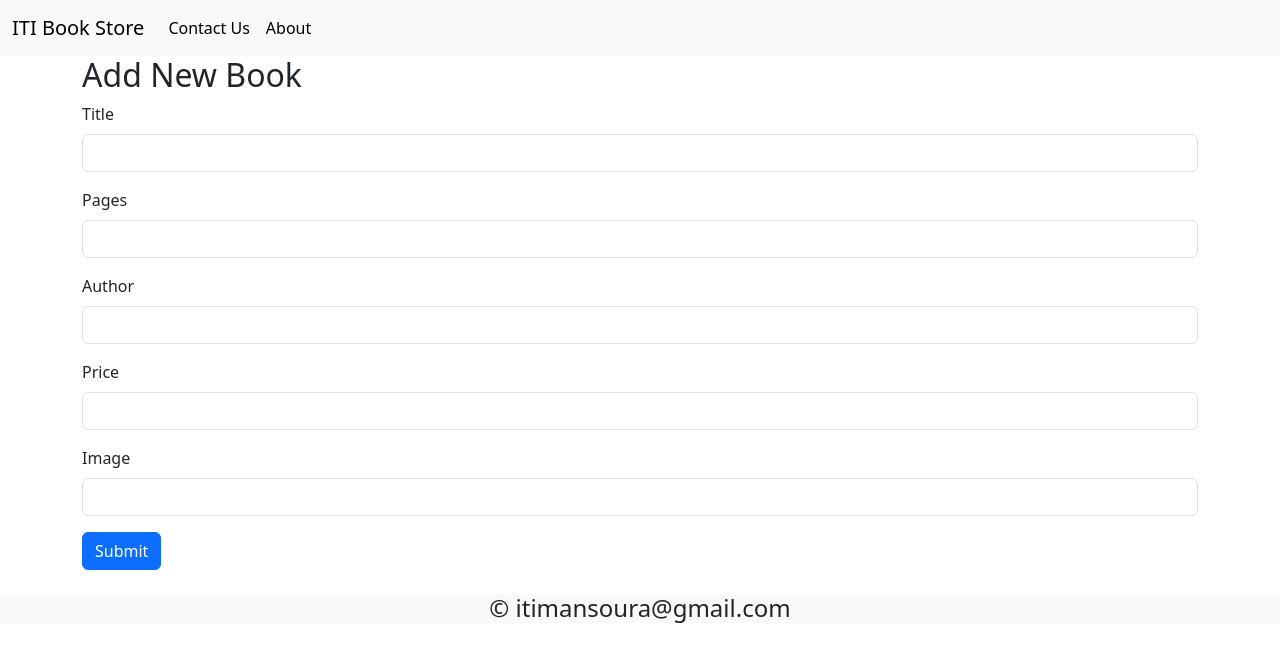
After one commit to MuhammedMoustafa1/Python-Django, a Django app: page /books/create in a window 1280 px wide. The commit adds this page. Shown: the top 662 px of the page. Run offline with Django 5.2, Linux system fonts and the light colour scheme.

Commit message:
saving object in DB

```diff
--- /dev/null
+++ b/booksApp/books/templates/books/crud/create.html
@@ -0,0 +1,33 @@
+{% extends 'layouts/base.html' %}
+{% load static %}
+{% block content %}
+<!--    {{book}}-->
+
+<h2>Add New Book</h2>
+
+<form method="post">
+  {% csrf_token %}
+  <div class="mb-3">
+    <label for="exampleInputTitle" class="form-label">Title</label>
+    <input type="text" class="form-control" name="title" id="exampleInputTitle">
+  </div>
+  <div class="mb-3">
+    <label for="exampleInputPages" class="form-label">Pages</label>
+    <input type="text" class="form-control" name="pages" id="exampleInputPages">
+  </div>
+  <div class="mb-3">
+    <label for="exampleInputAuthor" class="form-label">Author</label>
+    <input type="text" class="form-control" name="author" id="exampleInputAuthor">
+  </div>
+  <div class="mb-3">
+    <label for="exampleInputPrice" class="form-label">Price</label>
+    <input type="text" class="form-control" name="price" id="exampleInputPrice">
+  </div>
+  <div class="mb-3">
+    <label  class="form-label">Image</label>
+    <input type="text" name="image" class="form-control" >
+  </div>
+
+  <button type="submit" class="btn btn-primary">Submit</button>
+</form>
+{% endblock %}
--- a/booksApp/books/templates/books/crud/index.html
+++ b/booksApp/books/templates/books/crud/index.html
@@ -5,8 +5,10 @@
 {% block content %}
 <h1 class="text-center my-2 bg-primary">All Books</h1>
 
-
-<table class="table table-hover table-striped">
+<div class="text-center">
+    <a href="{% url 'books.create' %}" class="btn btn-dark my-4 mx-auto">Add New Book</a>
+</div>
+<table class="table table-hover table-striped my-2">
     <tr>
         <td>ID</td>
         <td>Title</td>
--- a/booksApp/books/templates/layouts/base.html
+++ b/booksApp/books/templates/layouts/base.html
@@ -8,7 +8,7 @@
 <body>
     <nav class="navbar navbar-expand-lg bg-body-tertiary">
   <div class="container-fluid">
-    <a class="navbar-brand" href="{% url 'books.home' %}">ITI Book Store</a>
+    <a class="navbar-brand" href="{% url 'books.index' %}">ITI Book Store</a>
     <button class="navbar-toggler" type="button" data-bs-toggle="collapse" data-bs-target="#navbarSupportedContent" aria-controls="navbarSupportedContent" aria-expanded="false" aria-label="Toggle navigation">
       <span class="navbar-toggler-icon"></span>
     </button>
--- a/booksApp/books/urls.py
+++ b/booksApp/books/urls.py
@@ -5,7 +5,7 @@ from django.contrib import admin
 
 
 from books.views import (hello , welcome , landing , book_details , books_home , book_profile ,
-                         contact_us ,About , books_index , book_show , book_delete)
+                         contact_us ,About , books_index , book_show , book_delete , book_create)
 #include books urls
 urlpatterns = [
     path('admin/', admin.site.urls),
@@ -19,5 +19,6 @@ urlpatterns = [
     path('about' , About , name ='books.about'),
     path('' , books_index , name = 'books.index'),
     path('<int:id>' , book_show , name= 'books.show'),
-    path('<int:id>/delete' , book_delete , name = 'books.delete')
+    path('<int:id>/delete' , book_delete , name = 'books.delete'),
+    path('create' , book_create , name = 'books.create')
 ]
--- a/booksApp/books/views.py
+++ b/booksApp/books/views.py
@@ -85,3 +85,16 @@ def book_delete(request , id):
     # return HttpResponse("book deleted")
     url = reverse("books.index")
     return redirect(url)
+
+def book_create(request):
+    if request.method == "POST":
+        # print(request.POST)
+        book = Book(title = request.POST["title"] , num_of_pages = request.POST["pages"] ,
+                    price = request.POST["price"] ,author = request.POST["author"] ,
+                    image = request.POST["image"])
+        book.save()
+        return redirect(book.show_url)
+
+
+
+    return render(request , 'books/crud/create.html')
```
